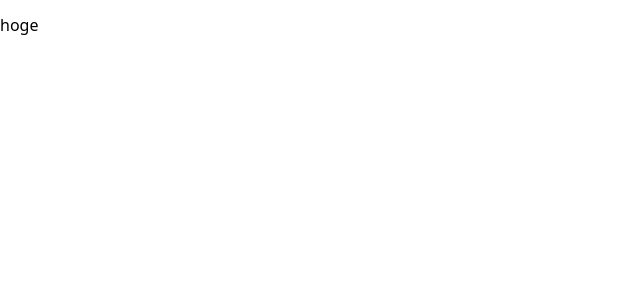
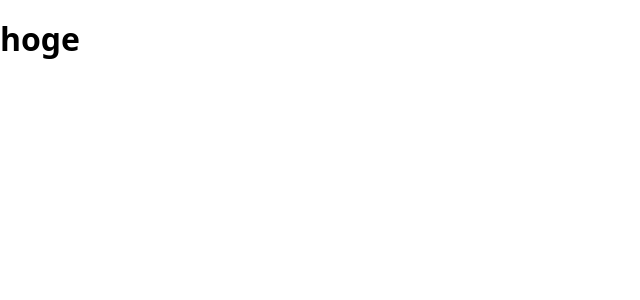
Before and after one commit to haes-g/haes-g.github.io, a React (Vite) app: page / in a window 1280 px wide. Shown: the top 300 px of the page, without its empty margins (0-640 px from the left). Built offline with nearby package versions, Linux system fonts and the light colour scheme.

Commit message:
更新:Containerコンポーネントを作成

```diff
--- /dev/null
+++ b/src/component/Container.tsx
@@ -0,0 +1,20 @@
+import React from 'react';
+
+/**
+ * Container.tsx
+ * サイト全体の構造を提供する共通コンポーネント。
+ * 最上位の親コンポーネントとして定義する。
+ * このコンポーネントはpagesコンポーネントから呼び出される。
+ */
+
+type Props = {
+  children: React.ReactNode;
+};
+
+const Container = ({ children }: Props) => (
+  <div>
+    {children}
+  </div>
+);
+
+export default Container;
--- a/src/pages/Home.tsx
+++ b/src/pages/Home.tsx
@@ -1,9 +1,11 @@
-const Home = () => {
-  return (
+import Container from "../component/Container";
+
+const Home = () => (
+  <Container>
     <div>
-      <p>hoge</p>
+      <h1>hoge</h1>
     </div>
-  )
-}
+  </Container>
+);
 
 export default Home;
```
